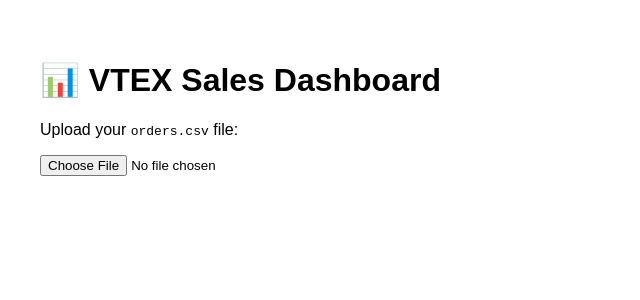
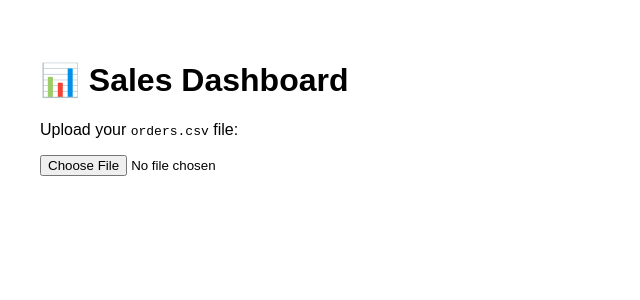
Before and after one commit to jillianchi/analytics, a React (Vite) app: page / in a window 1280 px wide. Shown: the top 300 px of the page, without its empty margins (0-640 px from the left). Built offline with nearby package versions, Linux system fonts and the light colour scheme.

Commit message:
rename text

```diff
--- a/src/main.jsx
+++ b/src/main.jsx
@@ -24,7 +24,7 @@
 
   return (
     <div style={{ padding: "2rem", fontFamily: "Arial, sans-serif" }}>
-      <h1>📊 VTEX Sales Dashboard</h1>
+      <h1>📊 Sales Dashboard</h1>
       <p>Upload your <code>orders.csv</code> file:</p>
       <input type="file" accept=".csv" onChange={handleFileUpload} />
       <br /><br />
```
